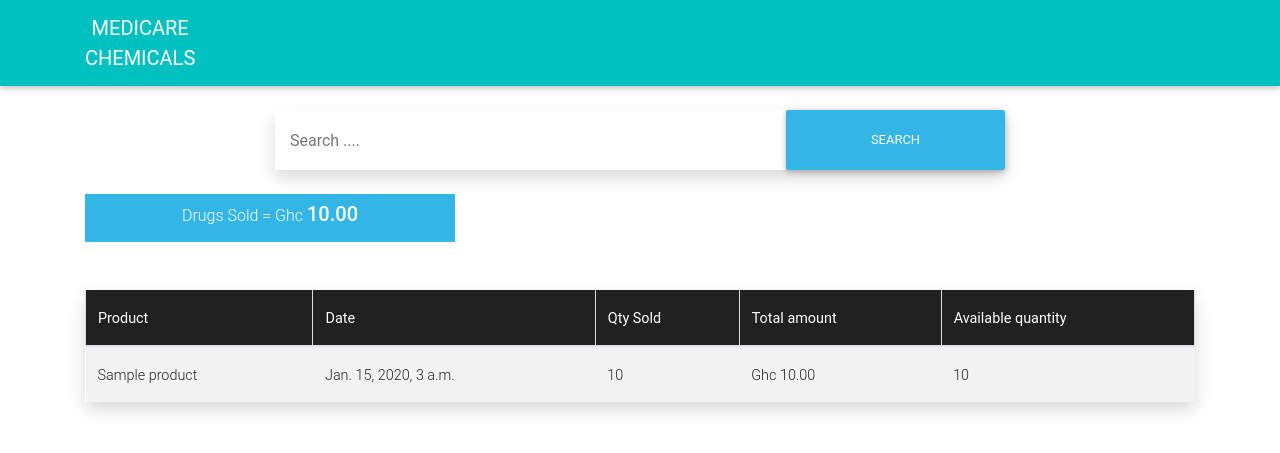
After one commit to prince-cloud/pharmacy_pos, a Django app: page /drughistory/ in a window 1280 px wide. The commit adds this page. Shown: the top 453 px of the page. Run offline with Django 3.2, Linux system fonts and the light colour scheme; tables that the repository leaves empty hold one stand-in row (values such as "Sample post"); some libraries are stand-ins or nearby versions.

Commit message:
single product history added

```diff
--- a/shop/admin.py
+++ b/shop/admin.py
@@ -22,5 +22,6 @@ class ExpenseAdmin(admin.ModelAdmin):
     list_display = ('date', 'description', 'amount')
 
 @admin.register(ItemPurchase)
-class ExpenseAdmin(admin.ModelAdmin):
-    list_display = ('product', 'quantity', 'total_amount')
+class ItemPurchaseAdmin(admin.ModelAdmin):
+    list_display = ('product', 'quantity', 'qty', 'total_amount', 'date', 'id', 'purchase_id', 'product_id')
+    search_fields = ('product__name',)
--- a/shop/models.py
+++ b/shop/models.py
@@ -73,6 +73,8 @@ class ItemPurchase(models.Model):
     quantity = models.PositiveIntegerField()
     total_amount = models.DecimalField(decimal_places=2, max_digits=10)
     date = models.DateTimeField(auto_now_add=True)
+    qty = models.PositiveIntegerField()
+    #supply = models.
 
     class Meta:
         ordering = ('-date',)
@@ -85,6 +87,8 @@ class ItemPurchase(models.Model):
         return f'<ItemPurchase: {self.product.name} {self.quantity}>'
 
     def save(self, *args, **kwargs):
+        self.qty = self.product.available_quantity
         self.product.available_quantity = int(self.product.available_quantity) - int(self.quantity)
+        self.qty = self.product.available_quantity
         self.product.save()
         super(ItemPurchase, self).save(*args, **kwargs)
--- a/shop/urls.py
+++ b/shop/urls.py
@@ -14,6 +14,8 @@ urlpatterns = [
     path('history/<int:year>/', views.history, name="history"),
     path('history/<int:year>/<int:month>/', views.history, name="history"),
     path('history/<int:year>/<int:month>/<int:day>/', views.history, name="history"),
+    path('drughistory/', views.drughistory, name="drughistory"),
+    path('drughistory/<drug>/', views.drughistory, name="drughistory"),
     path('login/', LoginView.as_view(), name="login"),
     path('logout/', LogoutView.as_view(), name="logout"),
     path('admin/', admin.site.urls, name='admin'),
--- a/shop/views.py
+++ b/shop/views.py
@@ -1,7 +1,7 @@
 from django.shortcuts import render, get_object_or_404, redirect
 from django.contrib.auth.models import User
 from .models import Product, Purchase, ItemPurchase, Expense
-from .forms import PurchaseForm, SupplyForm, ProductForm, ProductPurchaseForm, ExpenseForm
+from .forms import PurchaseForm, SupplyForm, ProductForm, ProductPurchaseForm, ExpenseForm, GetItemForm
 from django.contrib import messages
 from django.db.models import Q
 from django.contrib.auth.decorators import login_required
@@ -192,3 +192,28 @@ def items_list(request):
             'expense_form': ExpenseForm(),
         }
     )
+
+
+def drughistory(request, drug=None):
+    products = None
+    getDrug = ItemPurchase.objects.all()
+    if drug:
+        products = get_object_or_404(Product, name=drug)
+        getDrug = getDrug.filter(products = products)
+
+    search_query = request.GET.get('q')
+    if search_query:
+        getDrug = getDrug.filter(
+            Q(product__name__icontains = search_query)
+        )
+
+    product_sold = 0
+    for i in getDrug:
+        product_sold += i.total_amount
+
+    return render(request, 'drughistory.html',
+    {
+        'getDrug': getDrug,
+        'products': products,
+        'product_sold': product_sold
+    })
--- a/templates/base.html
+++ b/templates/base.html
@@ -24,7 +24,8 @@
     <div class="">
         <nav class="navbar navbar-expand-lg navbar-light " style="background-color:rgb(0, 192,192);">
             <div class="container">
-                <a class="navbar-brand text-center" href="{% url 'items_list' %}" style="color: white;"> <B> MEDICARE <br>
+                <a class="navbar-brand text-center" href="{% url 'items_list' %}" style="color: white;"> <B> MEDICARE
+                        <br>
                         CHEMICALS</B></a>
 
                 <button class="navbar-toggler" type="button" data-toggle="collapse"
@@ -42,39 +43,45 @@
                                 </b></a>
                         </li>
 
-                        <li class="nav-item active">
+                        <li class="nav-item">
                             <a class="nav-link" id="add-supply-link"> <i class="fas fa-plus"></i> <b> Supply
                                 </b></a>
                         </li>
-                        <li class="nav-item active">
-                            <a class="nav-link" id="add-product-link" href="#"> <i
-                                    class="fas fa-plus"></i> <b>
+
+                        <li class="nav-item ">
+                            <a class="nav-link" id="add-product-link" href="#"> <i class="fas fa-plus"></i> <b>
                                     Product
                                 </b></a>
                         </li>
-                        <li class="nav-item active">
-                            <a class="nav-link" id="add-purchase-link" href="#"> <i
-                                    class="fas fa-plus"></i> <b>
+
+                        <li class="nav-item ">
+                            <a class="nav-link" id="add-purchase-link" href="#"> <i class="fas fa-plus"></i> <b>
                                     Purchase
                                 </b></a>
                         </li>
-                        <li class="nav-item active">
-                            <a class="nav-link" id="add-expense-link"" href="#"> <i
-                                    class="fas fa-plus"></i> <b>
+
+                        <li class="nav-item ">
+                            <a class="nav-link" id="add-expense-link"" href=" #"> <i class="fas fa-plus"></i> <b>
                                     Expense </b></a>
                         </li>
-                        <li class="nav-item active">
-                            <a class="nav-link"  href="{% url 'history' %}"> <i
-                                    class="fas fa-history"></i> <b>
-                                    History </b></a>
+
+                        <li class="nav-item  dropdown">
+                            <a class="nav-link dropdown-toggle" id="navbarDropDownMenuLink-333"
+                                data-toggle="dropdown" aria-haspopup="true" aria-expanded="false"> History </a>
+                            <div class="dropdown-menu dropdown-default" aria-labelledby="navbarDropdownMenuLink-333">
+                                <a href="{% url 'history' %}" class="dropdown-item"> Sales </a>
+                                <a href="{% url 'drughistory' %}" class="dropdown-item"> Drugs </a>
+                            </div>
                         </li>
 
-                        <li class="nav-item active">
+                        <li class="nav-item ">
                             <a class="nav-link" href="{% url 'logout' %}"> <i class="fas fa-sign-out-alt"></i> <b> Log
                                     Out </b> </a>
                         </li>
-                        <li class="nav-item active">
-                            <a class="nav-link" href="{% url 'admin:index' %}"> <i class="fas fa-sign-out-alt"></i> <b> Admin </b> </a>
+
+                        <li class="nav-item ">
+                            <a class="nav-link" href="{% url 'admin:index' %}"> <i class="fas fa-sign-out-alt"></i> <b>
+                                    Admin </b> </a>
                         </li>
                         {% endif %}
 
--- /dev/null
+++ b/templates/drughistory.html
@@ -0,0 +1,69 @@
+{% extends 'base.html' %}
+{% load crispy_forms_tags %}
+
+{% block content %}
+
+<br>
+
+
+<div class="container">
+    <div class="row">
+    <div class="col-2"></div>
+    <div class="col-8">
+        <form class="header-search-form shadow" method="GET" action="{% url 'drughistory' %}">
+
+            <input id="input" class="" name="q" type="text" placeholder="Search ....">
+            <input type="submit" value="Search" class="btn btn-info" style="background-color: rgb(0, 192,192)">
+
+        </form>
+    </div>
+    <div class="col-2"></div>
+</div>
+</div>
+
+<br>
+
+<div class="container">
+    <div class="col-md-4 bg-info p-2 text-white text-center">
+        <h6>Drugs Sold = Ghc <span class="text-black"> <strong style="font-size: 20px;">
+            {{ product_sold }} </strong> </span></h6>
+    </div>
+</div>
+
+<div class="container pt-5">
+    <div class="row">
+        <div class="col-12">
+            <table class="table shadow  table-hover table-striped">
+                <thead class="bg-dark text-white">
+                    <tr>
+                        <th> Product </th>
+                        <th> Date </th>
+                        <th> Qty Sold </th>
+                        <th> Total amount </th>
+                        <th> Available quantity </th>
+                    </tr>
+                </thead>
+                <tbody>
+                    {% for item in getDrug %}
+                    <tr>
+                        <td> {{ item.product }} </td>
+                        <td> {{ item.date }} </td>
+                        <td> {{ item.quantity }} </td>
+                        <td> Ghc {{ item.total_amount }} </td>
+                        <td>
+                            {{ item.qty }}
+                        </td>
+                    </tr>
+                    {% empty %}
+                    <tr >
+                        <td colspan="7"> <h4>No item found </h4> </td>
+                    </tr>
+                    {% endfor %}
+                </tbody>
+            </table>
+        </div>
+    </div>
+</div>
+
+
+{% endblock %}
--- a/templates/items_list.html
+++ b/templates/items_list.html
@@ -43,9 +43,7 @@
                         <td>{{ product.description }}</td>
                         <td>{{ product.price }}</td>
                         <td>{{ product.available_quantity }}</td>
-
                     </tr>
-
                     {% empty %}
                     <tr>
                         <td colspan="7">
--- a/templates/purchase_history.html
+++ b/templates/purchase_history.html
@@ -99,7 +99,7 @@
             <div class="container">
                 <h2 class="display-5">SALES</h2>
             </div>
-            <table class="table shadow table-striped">
+            <table class="table shadow table-striped table-hover">
                 <thead class="bg-dark text-white">
                     <tr>
                         <th> Date </th>
--- a/templates/registration/login.html
+++ b/templates/registration/login.html
@@ -1,8 +1,8 @@
 {% extends 'base.html' %}
 {% load crispy_forms_tags %}
 {% load static %}
+
 {% block content %}
-
 <div class="login-main-page full-screen">
     <br>
     <div class="container login-page">
```
Also changed, not shown: shop/forms.py (+6 -1 lines). Lines whose indentation alone changed are shown as unchanged.
